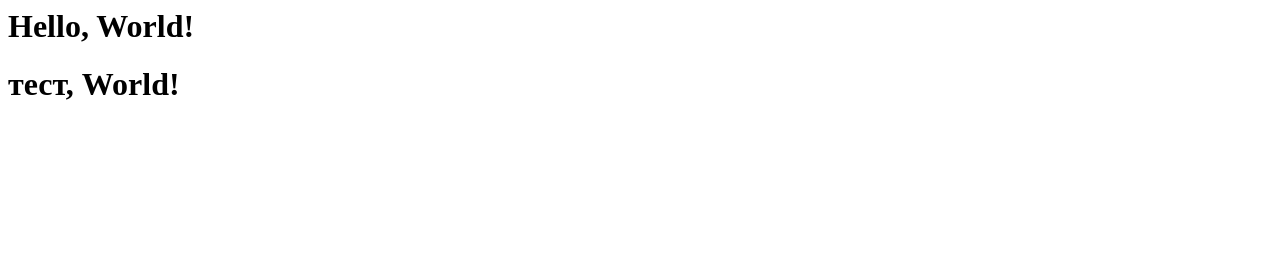
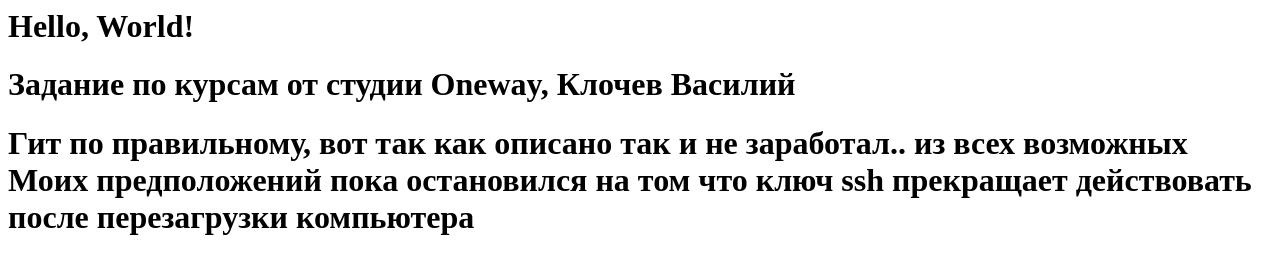
Before and after one commit to Niveria/niveria.github.io, a plain HTML site: page index.html in a window 1280 px wide. Drawn offline with Linux system fonts and the light colour scheme.

Commit message:
Хммм
Обновит или добавиться?

```diff
--- a/index.html
+++ b/index.html
@@ -3,6 +3,7 @@
     </head>
     <Body>
         <h1>Hello, World!</h1>
-        <h1>тест, World!</h1>
+        <h1>Задание по курсам от студии Oneway, Клочев Василий</h1>
+        <h1>Гит по правильному, вот так как описано так и не заработал.. из всех возможных Моих предположений пока остановился на том что ключ ssh прекращает действовать после перезагрузки компьютера</h1>
     </Body>
 </html>
```
